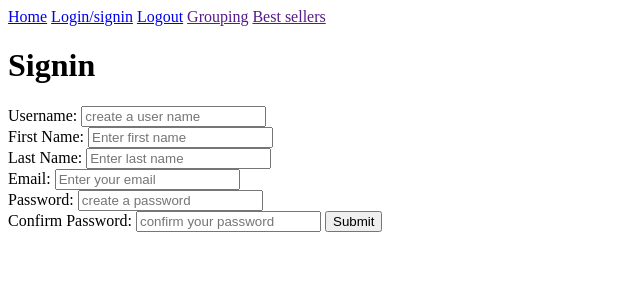
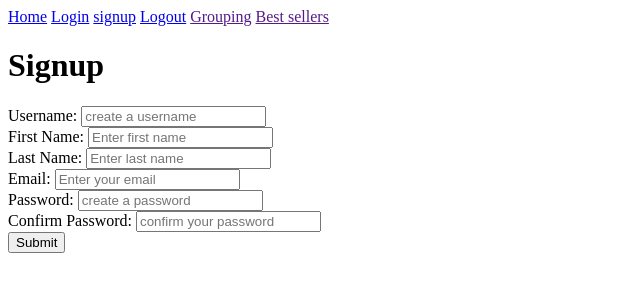
Before and after one commit to NavidKalashi/ecommerce2, a Django app: page /authentication/signup/ in a window 1280 px wide. Shown: the top 300 px of the page, without its empty margins (0-640 px from the left). Run offline with Django 5.2, Linux system fonts and the light colour scheme.

Commit message:
signup function

```diff
--- a/authentication/templates/authentication/signup.html
+++ b/authentication/templates/authentication/signup.html
@@ -1,12 +1,12 @@
 {% extends "main.html" %}
 
 {% block content %}
-<h1>Signin</h1>
+<h1>Signup</h1>
 
 <form action="{% url 'signup' %}" method='POST'>
     {% csrf_token %}
     <label for="">Username:</label>
-    <input type="text" id='username' name='username' placeholder='create a user name' Required>
+    <input type="text" id='username' name='username' placeholder='create a username' Required>
     <br>
 
     <label for="">First Name:</label>
@@ -27,6 +27,7 @@
 
     <label for="">Confirm Password:</label>
     <input type="Password" id='pass2' name='pass2' placeholder='confirm your password' Required>
+    <br>
     <button type="submit">Submit</button>
 </form>
 
--- a/authentication/views.py
+++ b/authentication/views.py
@@ -1,6 +1,26 @@
-from django.shortcuts import render
+from django.shortcuts import render, redirect
+from django.contrib.auth.models import User
+from django.contrib import messages
 
 def signup(request):
+    if request.method == 'POST':
+        username = request.POST['username']
+        fname = request.POST['fname']
+        lname = request.POST['lname']
+        email = request.POST['email']
+        pass1 = request.POST['pass1']
+        pass2 = request.POST['pass2']
+
+        myuser = User.objects.create_user(username, email, pass1)
+        myuser.first_name = fname
+        myuser.last_name = lname
+
+        myuser.save()
+
+        messages.success(request, 'your account has been successfully created.')
+
+        return redirect('login')
+
     return render(request, 'authentication/signup.html')
 
 def login(request):
--- a/templates/main.html
+++ b/templates/main.html
@@ -8,7 +8,8 @@
 <body>
     <div>
         <a href="{% url 'products' %}">Home</a>
-        <a href="{% url 'login' %}">Login/signin</a>
+        <a href="{% url 'login' %}">Login</a>
+        <a href="{% url 'signup' %}">signup</a>
         <a href="{% url 'logout' %}">Logout</a>
         <a href="">Grouping</a>
         <a href="">Best sellers</a>
```
Also changed, not shown: authentication/templates/authentication/login.html (+12 -1 lines), db.sqlite3.
